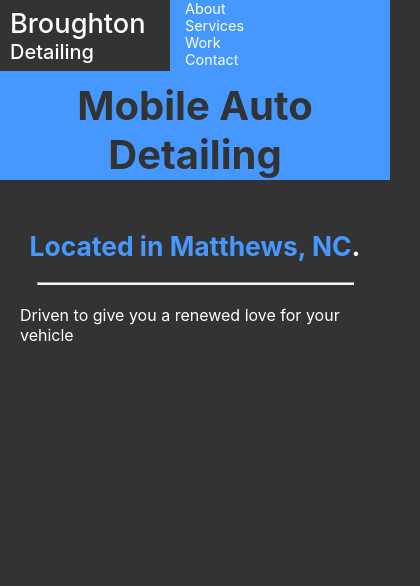
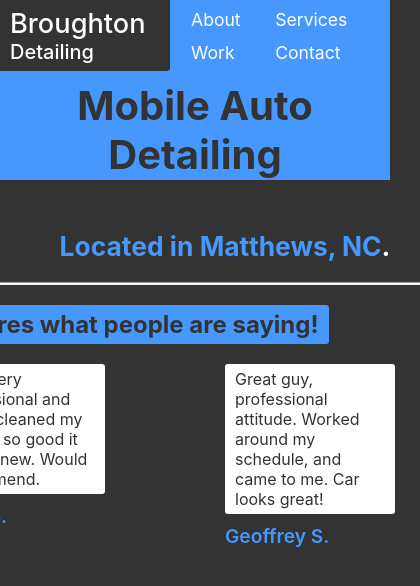
Before and after one commit to jlbroughton88/Broughton_Detailing, a React (Create React App) app in the folder client/: page / in a window 390 px wide. Shown: the top 586 px of the page, 420 px wide, since content can reach past the window. Built offline with nearby package versions, Linux system fonts and the light colour scheme.

Commit message:
added scrolling reviews area

```diff
--- a/client/src/components/Home1/Home1.js
+++ b/client/src/components/Home1/Home1.js
@@ -2,6 +2,34 @@ import React from "react";
 import "./Home1.scss";
 
 const Home1 = () => {
+  const reviews = [
+    {
+      name: "Trent B.",
+      text:
+        "10/10 very professional and quick, cleaned my interior so good it looked new. Would recommend."
+    },
+    {
+      name: "Geoffrey S.",
+      text:
+        "Great guy, professional attitude. Worked around my schedule, and came to me. Car looks great!"
+    },
+    {
+      name: "Tanner H.",
+      text:
+        "Very professional detail, genuine guy who cares about his work. My car came out looking new."
+    },
+    {
+      name: "Louis M.",
+      text:
+        "Great job on our 96 truck, looks like new. Worked with our schedule. Thanks again!!"
+    },
+    {
+      name: "Kori T.",
+      text:
+        "Broughton Detailing did an amazing job with my husband's SUV. Jacob did a wonderful job, I will definitely be using his services again and highly recommend him for all your car cleanliness needs!"
+    }
+  ];
+
   return (
     <div className="home1Mother">
       <div className="home1Main">
@@ -15,14 +43,26 @@ const Home1 = () => {
             <div className="addrDiv">
               <h3 className="addrText">Located in Matthews, NC</h3>
             </div>
-                    <hr/>
-                    <div className="sloganDiv">
-                        <p className="sloganText">Driven to give you a renewed love for your vehicle</p>
+            <hr />
+            <div className="reviewsParent">
+              <div className="reviewsHeadDiv">
+                <h2 className="reviewsHead">Heres what people are saying!</h2>
+              </div>
+              <div className="reviewsDiv">
+                <div className="reviewsScroll">
+                  {reviews.map(rev => (
+                    <div className="revItem">
+                      <p className="revText">{rev.text}</p>
+                      <p className="revName">{rev.name}</p>
+                    </div>
+                  ))}
+                </div>
+              </div>
             </div>
           </div>
         </section>
       </div>
     </div>
-    )
-}
+  );
+};
 export default Home1;
--- a/client/src/components/Home1/Home1.scss
+++ b/client/src/components/Home1/Home1.scss
@@ -32,14 +32,14 @@
       background: #333;
       display: flex;
       align-items: center;
+      overflow: hidden;
+      padding-left: 30px;
       .addrSloganDiv {
-        max-width: 350px;
         display: flex;
         flex-direction: column;
         justify-content: flex-start;
         align-items: flex-start;
         margin-bottom: 100px;
-        padding-left: 30px;
         .addrDiv {
           .addrText {
             color: #4698fe;
@@ -60,21 +60,66 @@
           margin-top: 20px;
           margin-bottom: 20px;
         }
-        .sloganDiv {
-          .sloganText {
-            text-align: start;
-            color: #ffffff;
+
+        @keyframes scrollRevs {
+          from {
+            transform: translate(0);
+          }
+          to {
+            transform: translate(-1200px);
+          }
+        }
+
+        .reviewsParent {
+          .reviewsHeadDiv {
+            display: flex;
+            justify-content: flex-start;
+            .reviewsHead {
+              color: #333;
+              background: #4698fe;
+              padding: 5px 10px;
+              border-radius: 3px;
+            }
+          }
+          .reviewsDiv {
+            width: 500px;
+            overflow: hidden;
+            padding: 15px 20px;
+
+
+            .reviewsScroll {
+              display: flex;
+              flex-direction: row;
+              align-items: flex-start;
+              width: 1500px;
+              animation: scrollRevs 40s linear infinite;
+              .revItem {
+                margin-left: 100px;
+                padding: 5px 10px;
+                .revText {
+                  width: 150px;
+                  background: #ffffff;
+                  color: #333;
+                  padding: 5px 10px;
+                  border-radius: 3px;
+                  margin-bottom: 10px;
+                }
+                .revName {
+                  font-size: 1.2rem;
+                  font-weight: 600;
+                  color: #4698fe;
+                }
+              }
+            }
           }
         }
       }
     }
-
-
   }
   @media (max-width: 650px) {
     height: 100%;
-    .home1Main{
-            flex-direction: column;
+    .home1Main {
+      flex-direction: column;
       .leftSect {
         display: flex;
         justify-content: center;
@@ -111,13 +156,8 @@
             align-self: center;
             width: 90%;
           }
-          .sloganDiv {
-            .sloganText {
-            }
-          }
         }
       }
     }
-
-    }
+  }
 }
--- a/client/src/components/Navbar/Navbar.scss
+++ b/client/src/components/Navbar/Navbar.scss
@@ -13,6 +13,7 @@
       background: #333;
       width: 200px;
       padding: 10px 20px;
+      border-bottom-right-radius: 3px;;
       .navLogo {
         text-align: start;
         font-size: 1.8rem;
@@ -39,30 +40,33 @@
     }
   }
 
-  @media (max-width: 650px) {
-      position: absolute;
+  @media (max-width: 1068px) {
+    position: absolute;
     .navMain {
       .navLogoDiv {
         padding: 7px 10px;
-        .navLogo {
+        width: 150px;
+        .navLogo{
           font-size: 1.7rem;
         }
-        .navLogoSecond {
-          font-size: 1.25rem;
+        .navLogoSecond{
+           font-size: 1.25rem;
         }
       }
-    }
-  }
-  @media (max-width: 500px) {
-    .navMain {
-      .navLogoDiv {
-        width: 150px;
-      }
       .navLinksDiv {
-        flex-direction: column;
+        display: grid;
+        grid-template-columns: repeat(2, 1fr);
+        grid-template-rows: auto auto;
         align-items: flex-start;
+        justify-content: center;;
+        justify-items: start;
+        align-content: center;
+        margin-left: 15px;
         .navLink {
           font-size: 0.9rem;
+          margin: 3px;
+          padding: 3px;
+          font-size: 1.1rem;
         }
       }
     }
--- a/client/src/components/Services1/Services1.scss
+++ b/client/src/components/Services1/Services1.scss
@@ -99,11 +99,15 @@
       }
     }
 
+
+  }
   @media (max-width: 650px) {
+      height: 100%;
+      .servicesMain {
         flex-direction: column;
         .leftSect {
           width: 100%;
-        height: 250px;
+          height: 180px;
           padding-right: 0;
           .headDiv {
             margin: 0;
@@ -116,26 +120,6 @@
         }
         .rightSect {
           width: 100%;
-        .rightSectChild {
-          align-items: flex-start;
-          justify-content: flex-start;
-          .storyDiv {
-            margin-top: 100px;
-          }
-        }
-      }
-    }
-
-
-  }
-
-  @media (max-width: 500px) {
-    height: 100%;
-    .servicesMain{
-      .leftSect{
-        height: 180px;
-      }
-            .rightSect {
           justify-content: flex-start;
           padding-bottom: 50px;
           .rightSectChild {
--- a/client/src/components/Work1/Work1.scss
+++ b/client/src/components/Work1/Work1.scss
@@ -97,7 +97,8 @@
         .rightSect{
           width: 100%;
           left: 0;
-          // top: 180px;
+          padding-bottom: 50px;
+          padding-top: 50px;
           .rightSectChild{
             align-items: flex-start;
             justify-content: flex-start;
```
Also changed, not shown: 13 other files (tests, documents, lock files or other folders). Lines whose indentation alone changed are shown as unchanged.
